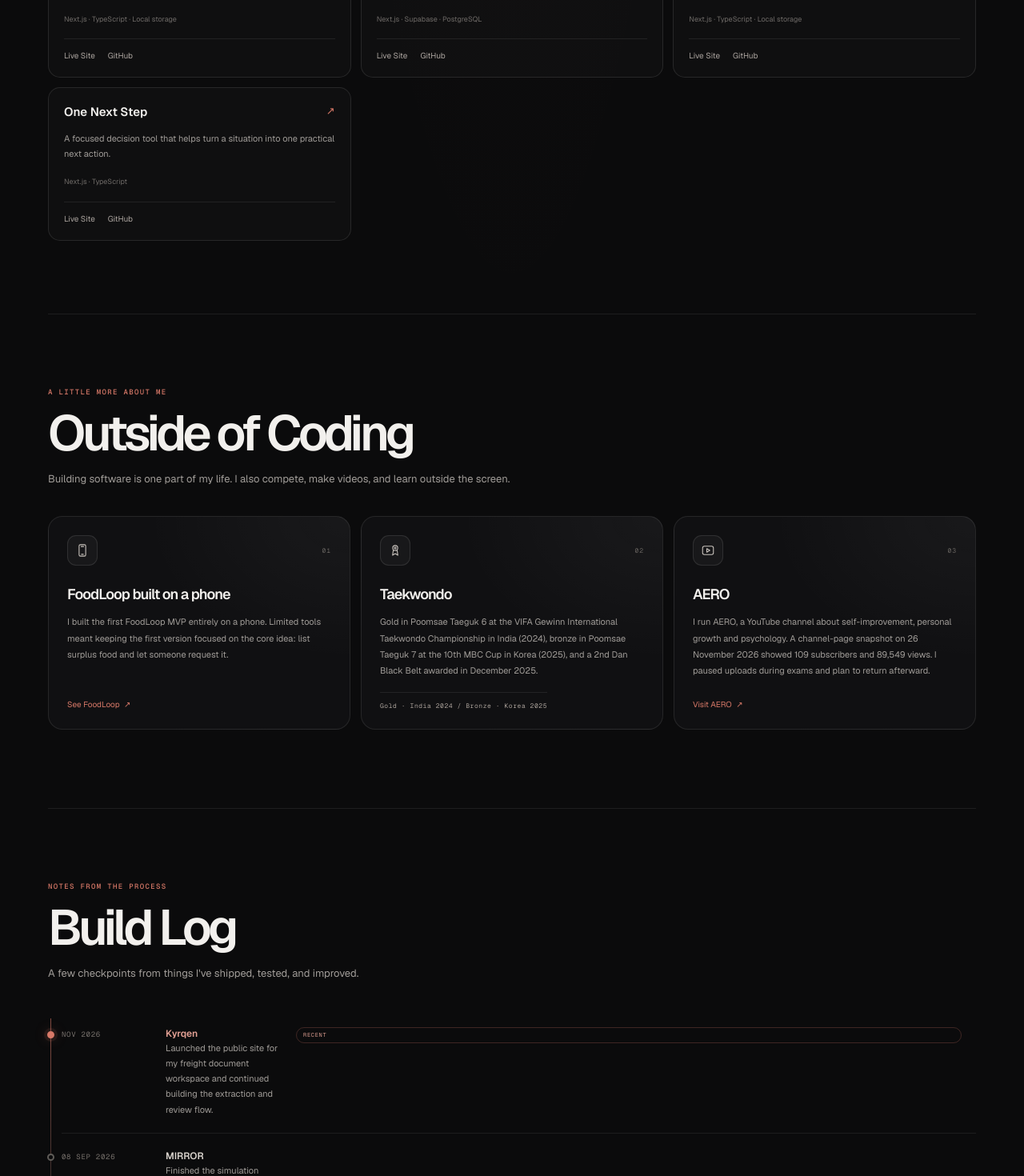
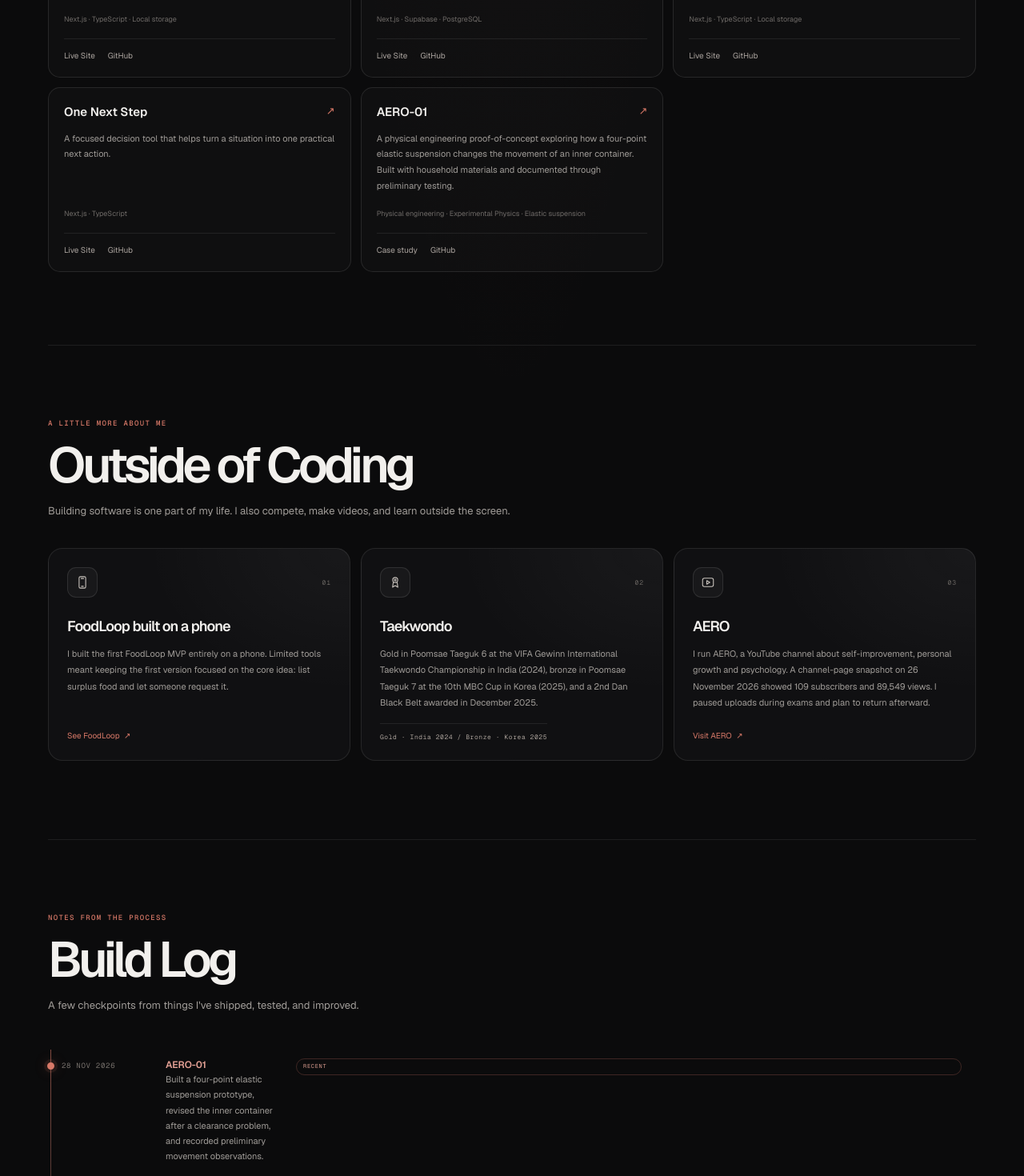
Before and after one commit to kogleshofficial-hub/koglesh-portfolio, a Next.js app: page / in a window 1280 px wide. Shown: the part 3580-5050 px from the top of the page at 80% size. Built offline with nearby package versions, Linux system fonts and the light colour scheme.

Commit message:
Feature AERO-01 in portfolio work and build log

```diff
--- a/app/page.tsx
+++ b/app/page.tsx
@@ -115,9 +115,21 @@ const moreProjects = [
     github: "https://github.com/kogleshofficial-hub/one-next-step",
     stack: "Next.js · TypeScript",
   },
+  {
+    name: "AERO-01",
+    description: "A physical engineering proof-of-concept exploring how a four-point elastic suspension changes the movement of an inner container. Built with household materials and documented through preliminary testing.",
+    live: "/hardware/aero-01",
+    github: "https://github.com/kogleshofficial-hub/koglesh-portfolio",
+    stack: "Physical engineering · Experimental Physics · Elastic suspension",
+  },
 ];
 
 const buildLog = [
+  {
+    date: "28 NOV 2026",
+    project: "AERO-01",
+    note: "Built a four-point elastic suspension prototype, revised the inner container after a clearance problem, and recorded preliminary movement observations.",
+  },
   {
     date: "NOV 2026",
     project: "Kyrqen",
@@ -534,7 +546,7 @@ export default function Home() {
                 <p>{project.description}</p>
                 <span className="more-project-stack">{project.stack}</span>
                 <div className="more-project-links">
-                  <a href={project.live} target="_blank" rel="noreferrer noopener">Live Site</a>
+                  <a href={project.live} target="_blank" rel="noreferrer noopener">{project.live.startsWith("/") ? "Case study" : "Live Site"}</a>
                   <a href={project.github} target="_blank" rel="noreferrer noopener">GitHub</a>
                 </div>
               </article>
```
